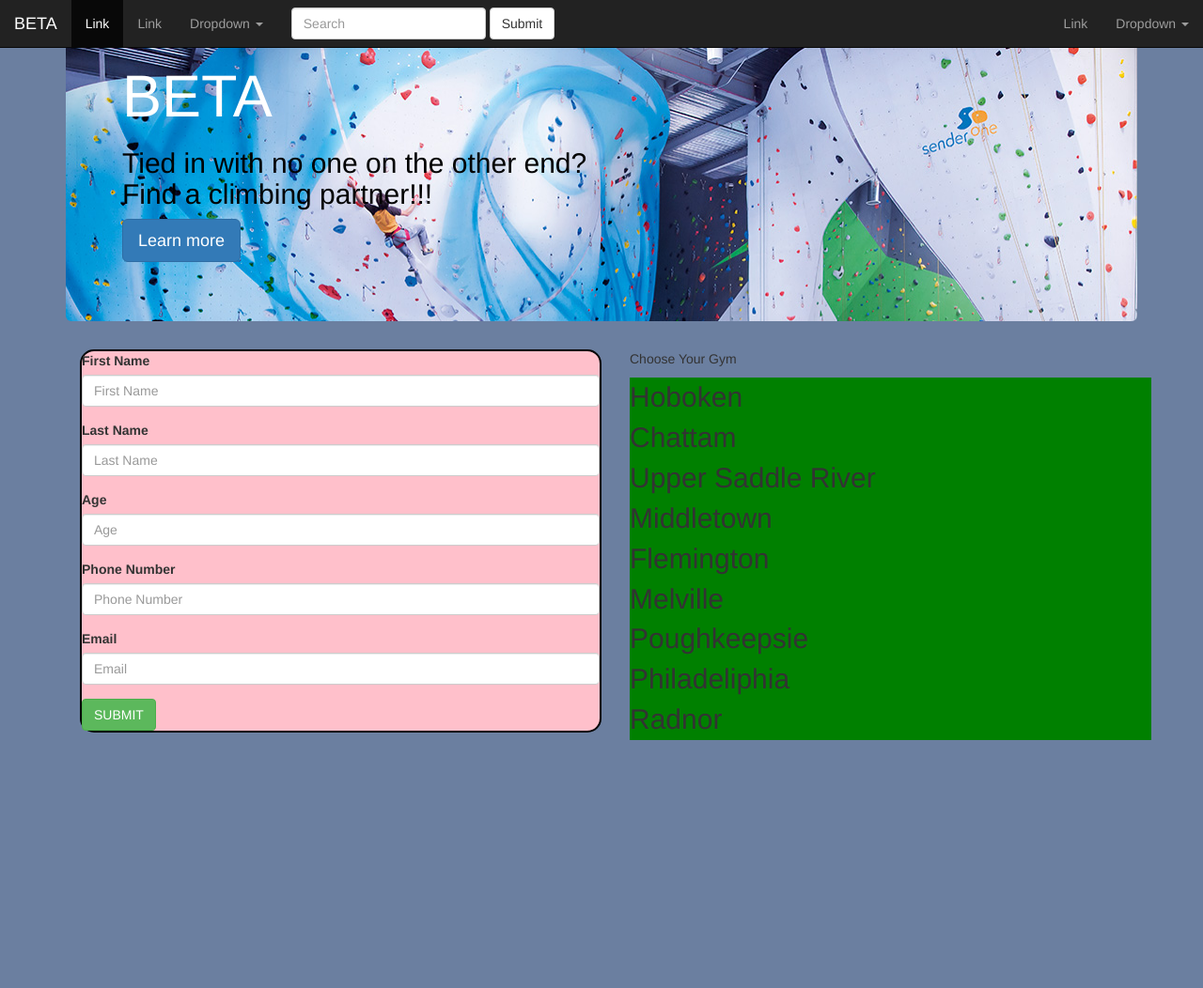
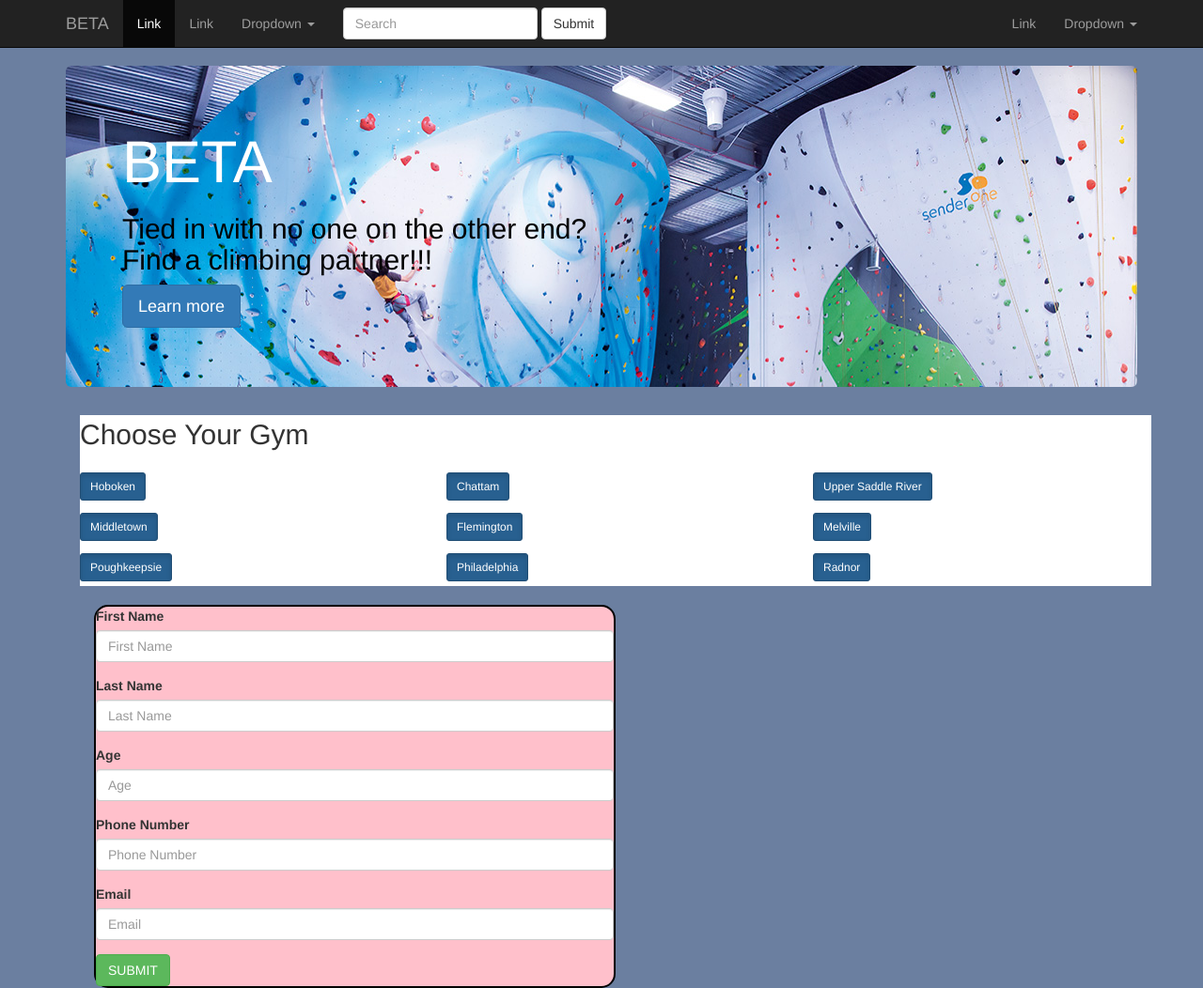
Before and after one commit to martinliempham/climbingForm, a plain HTML site: page index.html in a window 1280 px wide. Shown: the whole page at 94% size. Before the commit the page ends 800 px from the top, so only its background shows below. Drawn offline with nearby package versions, Linux system fonts and the light colour scheme.

Commit message:
changed location above form

```diff
--- a/index.html
+++ b/index.html
@@ -12,12 +12,10 @@
     </script>
     <script src="main.js"></script>
 
-
-
   </head>
   <body>
     <nav class="navbar navbar-inverse navbar-fixed-top">
-      <div class="container-fluid">
+      <div class="container">
         <!-- Brand and toggle get grouped for better mobile display -->
         <div class="navbar-header">
           <button type="button" class="navbar-toggle collapsed" data-toggle="collapse" data-target="#bs-example-navbar-collapse-1" aria-expanded="false">
@@ -77,6 +75,45 @@
         <p><a class="btn btn-primary btn-lg" href="#" role="button">Learn more</a></p>
 
       </div>
+      <!-- container for locations -->
+            <div class="container">
+              <div class="locationList">
+                <p class="">Choose Your Gym</p>
+              <div class="row">
+                  <ul class="list-unstyled" id="locationList">
+                    <li class="col-lg-4">
+                      <button type="button" class="btn btn-primary btn-sm active">Hoboken</button>
+                    </li>
+                    <li class="col-lg-4">
+                      <button type="button" class="btn btn-primary btn-sm active">Chattam</button>
+                    </li>
+                    <li class="col-lg-4">
+                      <button type="button" class="btn btn-primary btn-sm active">Upper Saddle River</button>
+                    </li>
+                    <li class="col-lg-4">
+                      <button type="button" class="btn btn-primary btn-sm active">Middletown</button>
+                    </li>
+                    <li class="col-lg-4">
+                      <button type="button" class="btn btn-primary btn-sm active">Flemington</button>
+                    </li>
+                    <li class="col-lg-4">
+                      <button type="button" class="btn btn-primary btn-sm active">Melville</button>
+                    </li>
+                    <li class="col-lg-4">
+                      <button type="button" class="btn btn-primary btn-sm active">Poughkeepsie</button>
+                    </li>
+                    <li class="col-lg-4">
+                      <button type="button" class="btn btn-primary btn-sm active">Philadelphia</button>
+                    </li>
+                    <li class="col-lg-4">
+                      <button type="button" class="btn btn-primary btn-sm active">Radnor</button>
+                    </li>
+                  </ul>
+                </div>
+
+              </div>
+
+              <!-- container for form -->
               <div class="container">
                 <div class="row">
                   <div class="col-lg-6">
@@ -116,19 +153,6 @@
                 </div>
               </form>
             </div>
-          <div class="col-lg-6">
-            <p>Choose Your Gym</p>
-            <ul class="list-unstyled" id="locationList">
-              <li>Hoboken</li>
-              <li>Chattam</li>
-              <li>Upper Saddle River</li>
-              <li>Middletown</li>
-              <li>Flemington</li>
-              <li>Melville</li>
-              <li>Poughkeepsie</li>
-              <li>Philadeliphia</li>
-              <li>Radnor</li>
-            </ul>
           </div>
         </div>
       </div>
--- a/style.css
+++ b/style.css
@@ -1,5 +1,6 @@
 body {
   background-color: #6b7fa0;
+  padding-top: 70px;
 }
 .jumbotron {
   background-image: url('walltopia2.jpg');
@@ -12,13 +13,14 @@ h2 {
 }
 
 .climberInfo {
+  margin-top: 20px;
   background-color: pink;
   border: 2px solid black;
   border-radius: 15px;
 }
 
-#locationList {
+.locationList {
   font-size: 30px;
   font: 'Roboto', Helvetica, Arial;
-  background-color: green;
+  background-color: white;
 }
```
Lines whose indentation alone changed are shown as unchanged.
